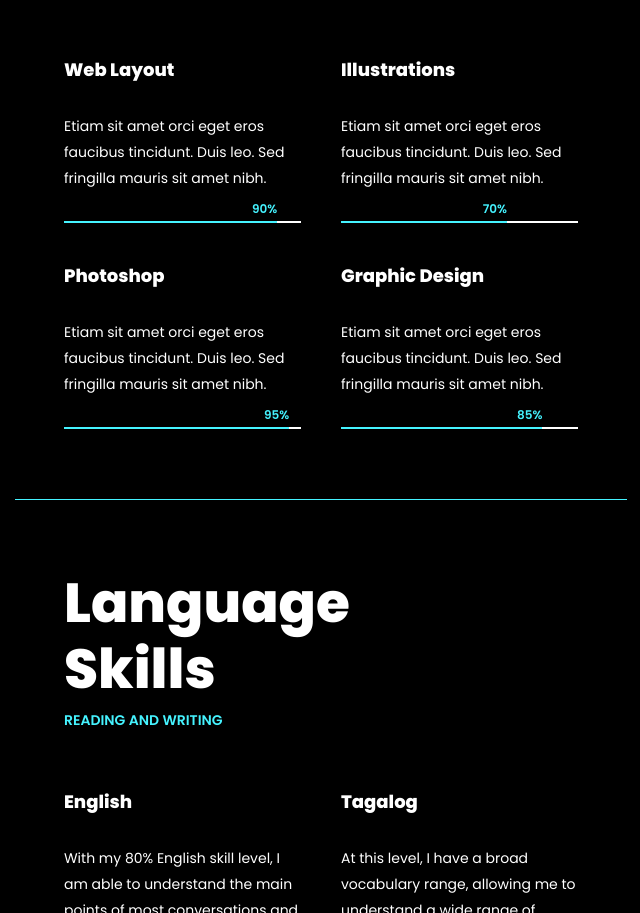
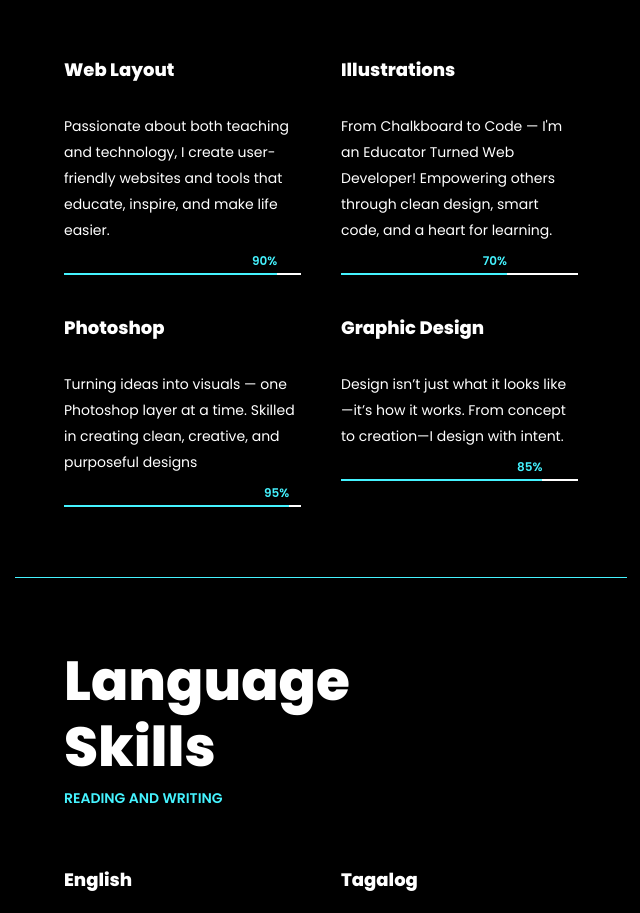
Before and after one commit to Jaime40/my-cv, a plain HTML site: page index.html in a window 1280 px wide. Shown: the part 5175-6088 px from the top of the page, without its empty margins (561-1201 px from the left). Drawn offline with Linux system fonts and the light colour scheme; files whose address does not match are found by name; a web font is replaced by a local one.

Commit message:
Update index.html

```diff
--- a/index.html
+++ b/index.html
@@ -729,7 +729,7 @@
               <li>
                 <div class="name">Web Layout</div>
                 <div class="single-post-text">
-                  <p>Etiam sit amet orci eget eros faucibus tincidunt. Duis leo. Sed fringilla mauris sit amet nibh.</p>
+                  <p>Passionate about both teaching and technology, I create user-friendly websites and tools that educate, inspire, and make life easier.</p>
                 </div>
                 <div class="progress">
                   <div class="percentage" style="width:90%;">
@@ -741,7 +741,7 @@
               <li>
                 <div class="name">Illustrations</div>
                 <div class="single-post-text">
-                  <p>Etiam sit amet orci eget eros faucibus tincidunt. Duis leo. Sed fringilla mauris sit amet nibh.</p>
+                  <p>From Chalkboard to Code — I'm an Educator Turned Web Developer! Empowering others through clean design, smart code, and a heart for learning.</p>
                 </div>
                 <div class="progress">
                   <div class="percentage" style="width:70%;">
@@ -753,7 +753,7 @@
               <li>
                 <div class="name">Photoshop</div>
                 <div class="single-post-text">
-                  <p>Etiam sit amet orci eget eros faucibus tincidunt. Duis leo. Sed fringilla mauris sit amet nibh.</p>
+                  <p>Turning ideas into visuals — one Photoshop layer at a time. Skilled in creating clean, creative, and purposeful designs</p>
                 </div>
                 <div class="progress">
                   <div class="percentage" style="width:95%;">
@@ -765,7 +765,7 @@
               <li>
                 <div class="name">Graphic Design</div>
                 <div class="single-post-text">
-                  <p>Etiam sit amet orci eget eros faucibus tincidunt. Duis leo. Sed fringilla mauris sit amet nibh.</p>
+                  <p>Design isn’t just what it looks like—it’s how it works. From concept to creation—I design with intent. </p>
                 </div>
                 <div class="progress">
                   <div class="percentage" style="width:85%;">
```
